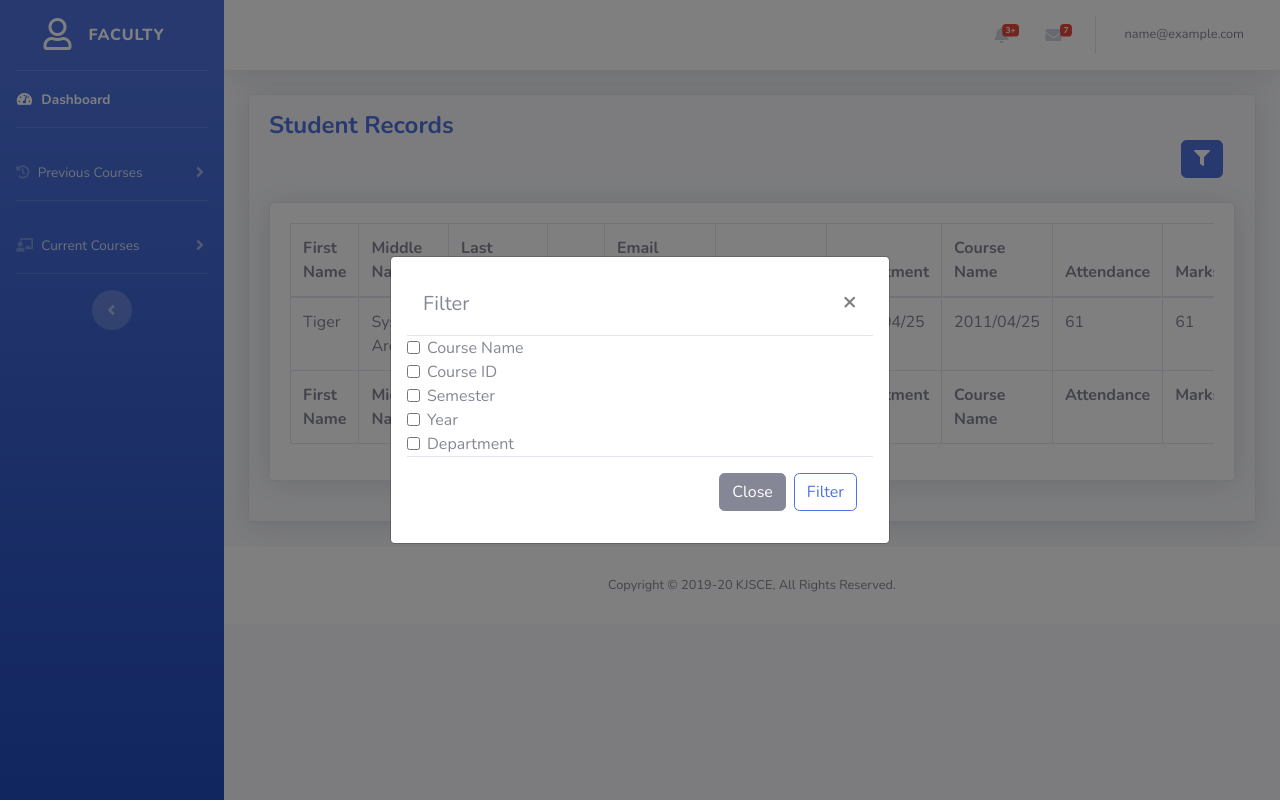
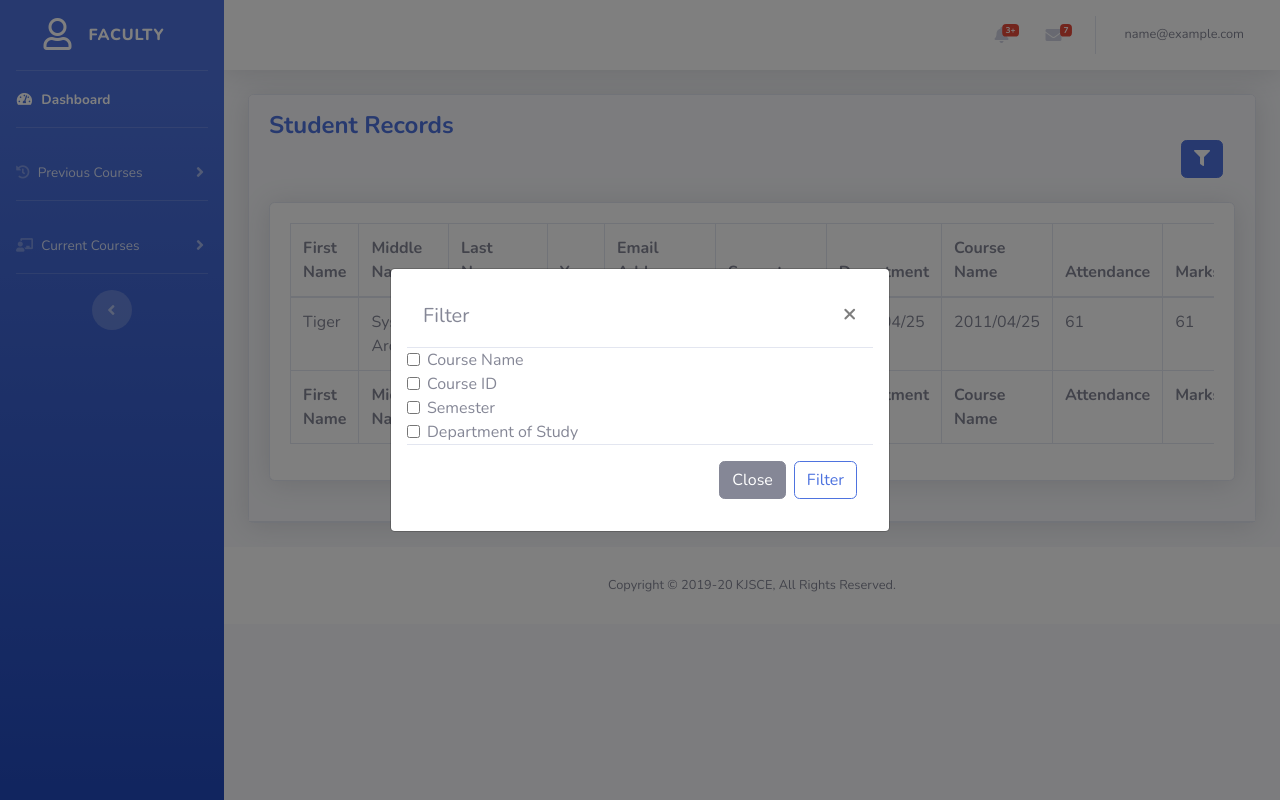
Before and after one commit to dc480506/AC_EC, a PHP site: page /faculty/current.php in a window 1280 px wide, after a click that opens the changed part. Run offline with PHP 8.4, Linux system fonts and the light colour scheme; the visitor is signed in with stand-in values (Sample User, id 1); some libraries are stand-ins or nearby versions.

Commit message:
Filter fixed at faculty page

```diff
--- a/config.php
+++ b/config.php
@@ -5,7 +5,7 @@ $username="root";
 $dbname="AC_EC";
 $port="3306";
 $CLIENT_ID="444425785443-5mh44gn88jrf46t217t7i4m62r4ui1ro.apps.googleusercontent.com";
-$google_api_path="../../../google-api-php-client-2.4.0/";
+$google_api_path="/var/google-api-php-client-2.4.0/";
 $conn = new mysqli($servername,$username,$password,$dbname,$port);
 if($conn->connect_error)
 {
--- a/faculty/current.php
+++ b/faculty/current.php
@@ -36,7 +36,7 @@ include('../includes/header.php');
               </div>
               <form class="forms-sample" method="POST" action="">
                 <div class="form-check">
-                  <input type="checkbox" class="form-check-input" id="exampleCheck1" onclick="myFunction1()">
+                  <input type="checkbox" class="form-check-input" id="exampleCheck1" onclick="disp1()" name="cname_cbox">
                   <label class="form-check-label" for="exampleFormControlSelect1">Course Name</label>
                   <select class="form-control" style="display: none" id="exampleFormControlSelect1" name="cname">
                     <option>1</option>
@@ -47,9 +47,9 @@ include('../includes/header.php');
                   </select>
                 </div>
                 <div class="form-check">
-                  <input type="checkbox" class="form-check-input" id="exampleCheck1" onclick="myFunction()">
+                  <input type="checkbox" class="form-check-input" id="exampleCheck2" onclick="disp2()" name="cid_box">
                   <label class="form-check-label" for="exampleFormControlSelect2">Course ID</label>
-                  <select class="form-control" style="display: none" id="exampleFormControlSelect2" name="cname">
+                  <select class="form-control" style="display: none" id="exampleFormControlSelect2" name="cid">
                     <option>1</option>
                     <option>2</option>
                     <option>3</option>
@@ -58,9 +58,9 @@ include('../includes/header.php');
                   </select>
                 </div>
                 <div class="form-check">
-                  <input type="checkbox" class="form-check-input" id="exampleCheck1" onclick="myFunction()">
+                  <input type="checkbox" class="form-check-input" id="exampleCheck3" onclick="disp3()" name="sem_cbox">
                   <label class="form-check-label" for="exampleFormControlSelect3">Semester</label>
-                  <select class="form-control" style="display: none" id="exampleFormControlSelect3" name="cname">
+                  <select class="form-control" style="display: none" id="exampleFormControlSelect3" name="sem">
                     <option>1</option>
                     <option>2</option>
                     <option>3</option>
@@ -69,9 +69,9 @@ include('../includes/header.php');
                   </select>
                 </div>
                 <div class="form-check">
-                  <input type="checkbox" class="form-check-input" id="exampleCheck1" onclick="myFunction()">
-                  <label class="form-check-label" for="exampleFormControlSelect4">Year</label>
-                  <select class="form-control" style="display: none" id="exampleFormControlSelect4" name="cname">
+                  <input type="checkbox" class="form-check-input" id="exampleCheck4" onclick="disp4()" name="dos_cbox">
+                  <label class="form-check-label" for="exampleFormControlSelect4">Department of Study</label>
+                  <select class="form-control" style="display: none" id="exampleFormControlSelect4" name="dept">
                     <option>1</option>
                     <option>2</option>
                     <option>3</option>
@@ -79,8 +79,8 @@ include('../includes/header.php');
                     <option>5</option>
                   </select>
                 </div>
-                <div class="form-check">
-                  <input type="checkbox" class="form-check-input" id="exampleCheck1" onclick="myFunction()">
+                <!-- <div class="form-check">
+                  <input type="checkbox" class="form-check-input" id="exampleCheck5" onclick="disp5()">
                   <label class="form-check-label" for="exampleFormControlSelect5">Department</label>
                   <select class="form-control" style="display: none" id="exampleFormControlSelect5" name="cname">
                     <option>1</option>
@@ -89,7 +89,7 @@ include('../includes/header.php');
                     <option>4</option>
                     <option>5</option>
                   </select>
-                </div>
+                </div> -->
 
                 <div class="modal-footer">
                   <button type="button" class="btn btn-secondary" data-dismiss="modal" name="close">Close</button>
```
Also changed, not shown: includes/scripts.php (+41 -1 lines), institutional_coordinator/addcourse.php (+9 -9 lines).
